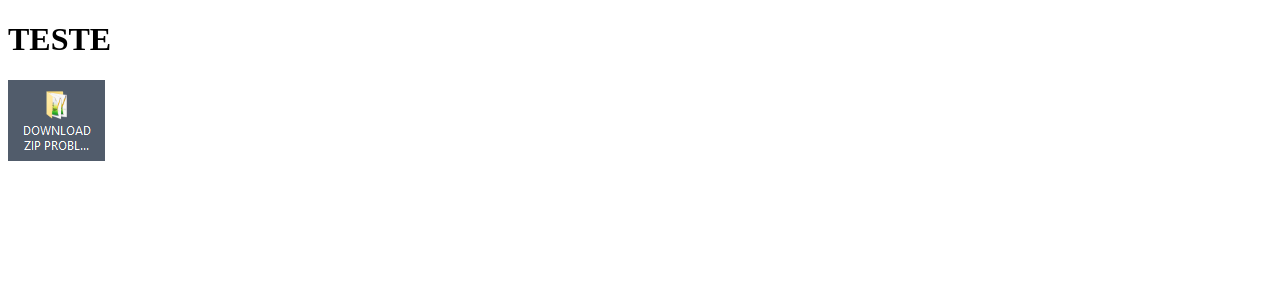
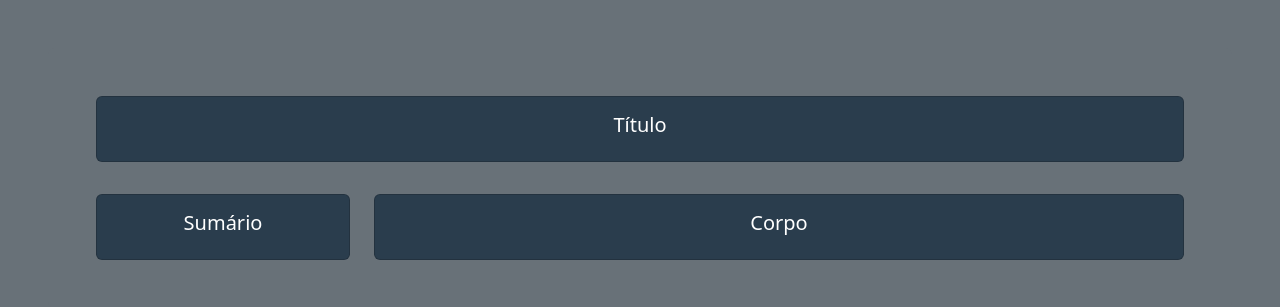
Before and after one commit to RobsonLDS/deco_cards, a Django app: page / in a window 1280 px wide. Shown: the top 307 px of the page. Run offline with Django 4.2, Linux system fonts and the light colour scheme.

Commit message:
atualização de index.html

```diff
--- a/app/templates/index.html
+++ b/app/templates/index.html
@@ -3,10 +3,43 @@
 <html lang="en">
 <head>
     <meta charset="UTF-8">
+
+    <!-- YELLOW Bootstrap CSS -->
+    <link href="https://cdn.jsdelivr.net/npm/bootstrap@5.3.2/dist/css/bootstrap.min.css" rel="stylesheet">
+
     <title>TESTE</title>
 </head>
-<body>
-    <h1>TESTE</h1>
-    <img src="{% static 'imagem.png' %}">
+<body style="background-color: #687178;">
+    <div class="card m-5 border-0" style="background-color: #687178;">
+        <div class="card-body p-5">
+            <div class="row">
+                <div class="col-md-12 mb-3">
+                    <div class="card" style="background-color: #2A3D4D;">
+                        <div class="card-body rounded" style="background-color: #2A3D4D;">
+                            <h5 class="text-center text-white">Título</h5>
+                            <a>
+                        </div>
+                    </div>
+                </div>
+            </div>
+            <div class="row">
+                <div class="col-md-3 mt-3">
+                    <div class="card" style="background-color: #2A3D4D;">
+                        <div class="card-body rounded" style="background-color: #2A3D4D;">
+                            <h5 class="text-center text-white">Sumário</h5>
+                        </div>
+                    </div>
+                </div>
+                <div class="col-md-9 mt-3">
+                    <div class="card" style="background-color: #2A3D4D;">
+                        <div class="card-body rounded" style="background-color: #2A3D4D;">
+                            <h5 class="text-center text-white">Corpo</h5>
+                        </div>
+                    </div>
+                </div>
+            </div>
+        </div>
+    </div>
+
 </body>
 </html>
```
